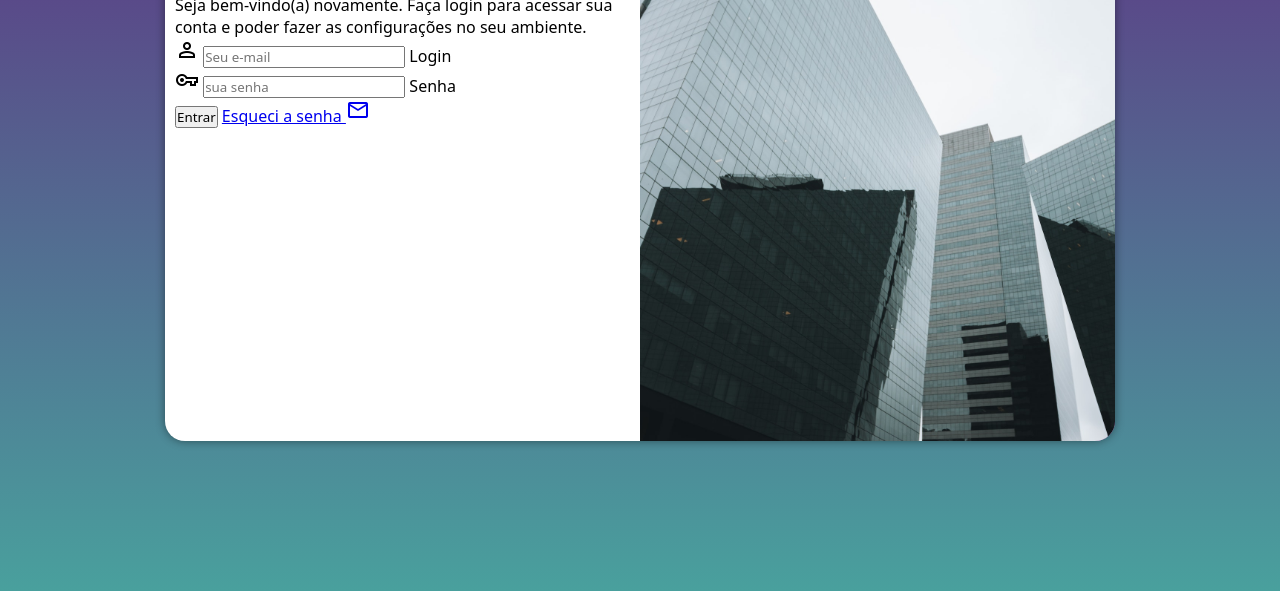
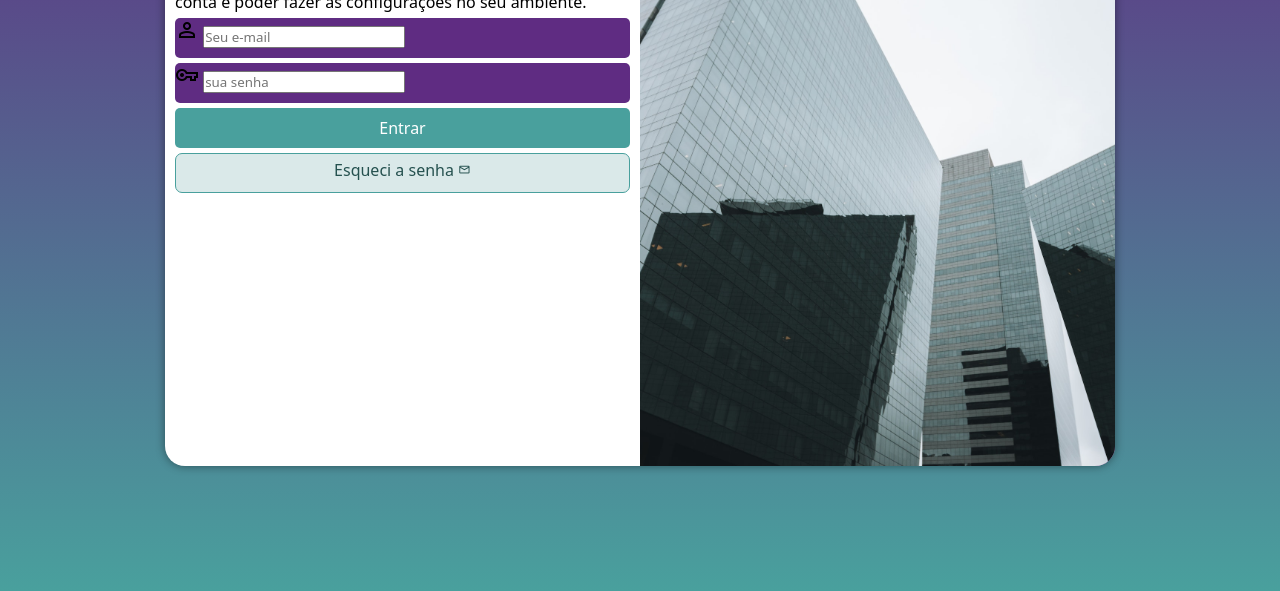
Before and after one commit to DanrleyDimasC/projeto-login, a plain HTML site: page index.html in a window 1280 px wide. Shown: the part 209-800 px from the top of the page. Drawn offline with nearby package versions, Linux system fonts and the light colour scheme.

Commit message:
atualizei o formulário

```diff
--- a/estilos/style.css
+++ b/estilos/style.css
@@ -37,7 +37,7 @@ section#login {
 
     background-color: white;
     width: 250px;
-    height: 500px;
+    height: 550px;
     border-radius: 20px;
     box-shadow: 0px 0px 10px rgba(0, 0, 0, 0.441);
 
@@ -66,3 +66,55 @@ div#formulario > h1 {
 div#formaulario > p {
     font-size: 0.8em;
 }
+
+form > div.campo {
+    background-color: #5f2c82;
+    display: block;
+    width: 100%;
+    height: 40px;
+    border-radius: 5px;
+    margin: 5px 0px;
+}
+
+div.campo > label {
+    display: none;
+}
+
+form > input[type=submit] {
+    display: block;
+    font-size: 1em;
+    width: 100%;
+    height: 40px;
+    background-color: #49a09d;
+    color: white;
+    border: none;
+    border-radius: 5px;
+    cursor: pointer;
+}
+
+form > input[type=submit]:hover {
+    background-color: #205250;
+}
+
+form > a.botao {
+    display: block;
+    text-align: center;
+    font-size: 1em;
+    width: 100%;
+    height: 40px;
+    padding-top: 5px;
+    margin-top: 5px;
+    background-color: #dae9e9;
+    color: #25514f;
+    border: 1px solid #49a09d;
+    border-radius: 7px;
+    text-decoration: none;
+}
+
+form > a.botao:hover {
+    background-color: #5fddd9;
+}
+
+form > a.botao > i {
+    font-size: 0.8em;
+}
--- a/index.html
+++ b/index.html
@@ -32,7 +32,7 @@
                         <label for="isenha">Senha</label>
                     </div>
                     <input type="submit" value="Entrar">
-                    <a href="esqueci.html">
+                    <a href="esqueci.html" class="botao">
                         Esqueci a senha <i class="material-symbols-outlined">mail</i>
                     </a>
                 </form>
```
